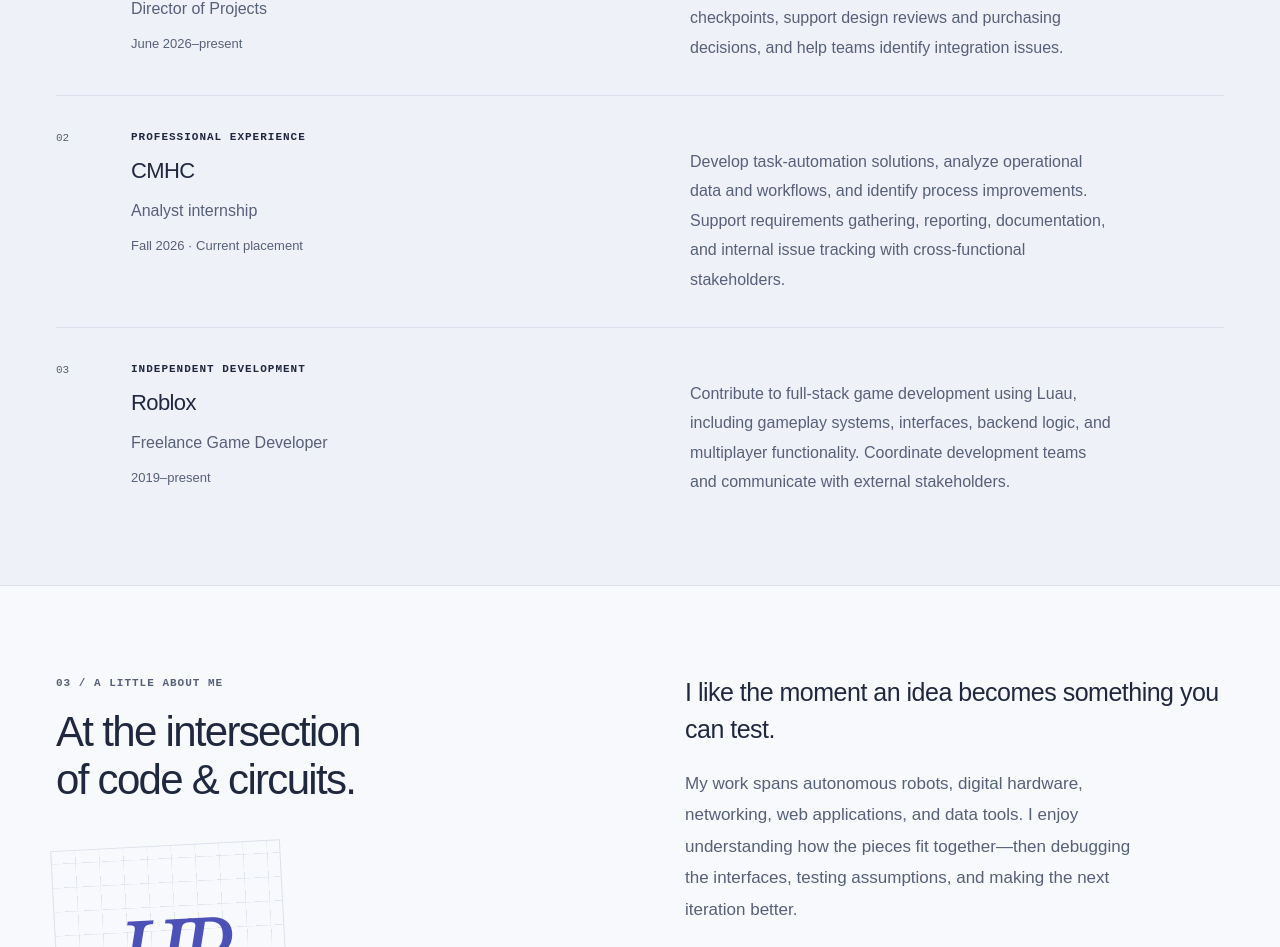
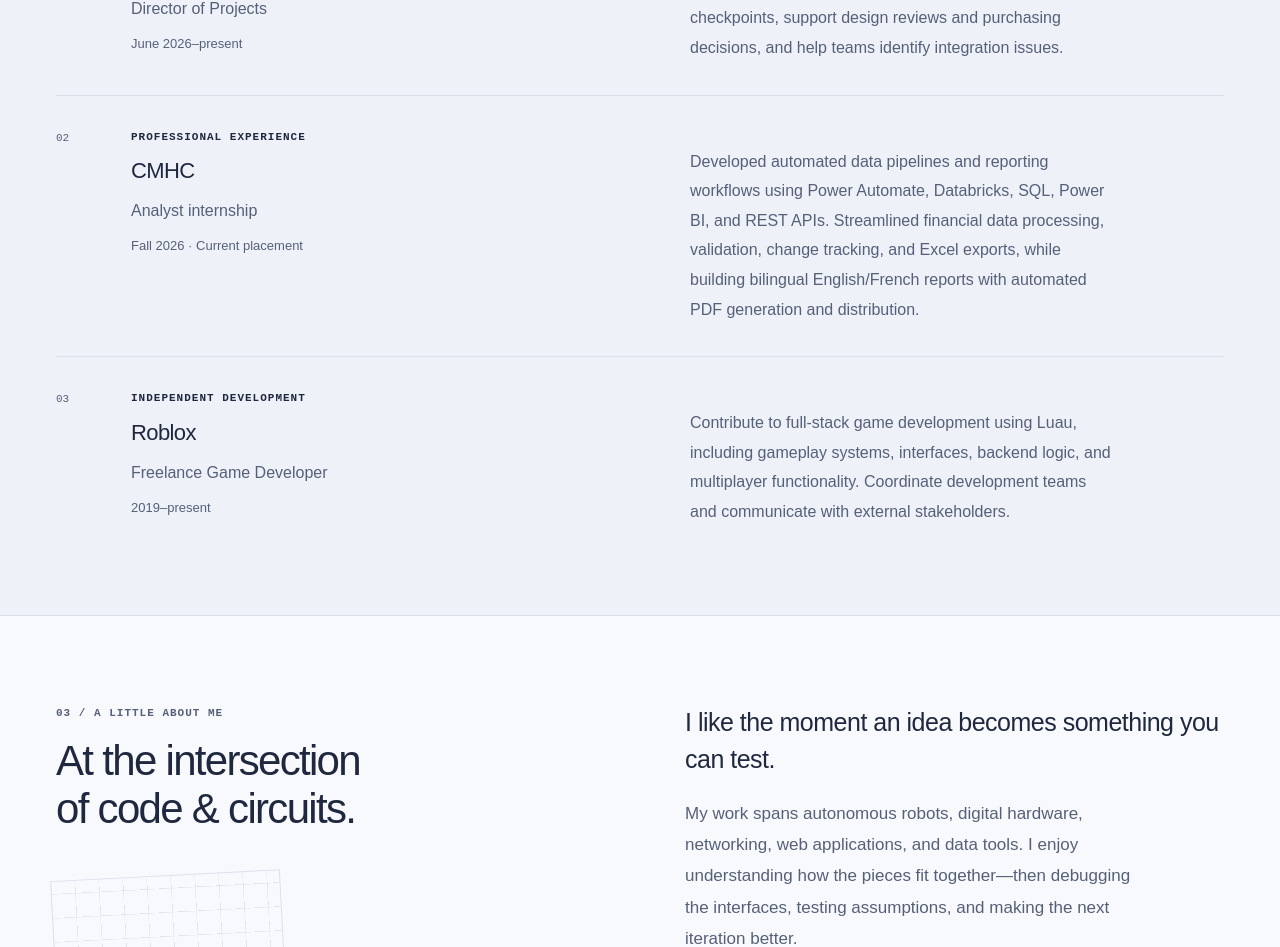
Before and after one commit to hanishPagadala/hanishPagadala.github.io, a React (Vite) app: page / in a window 1280 px wide. Shown: the part 4428-5375 px from the top of the page. Built offline with nearby package versions, Linux system fonts and the light colour scheme.

Commit message:
Updated CMHC Internship Summary

```diff
--- a/src/App.tsx
+++ b/src/App.tsx
@@ -94,7 +94,7 @@ function App() {
 
       <section className="experience-section" id="experience"><div className="section shell"><div className="section-heading"><div><p className="eyebrow">02 / EXPERIENCE</p><h2>Engineering, with people.</h2></div><p>Building systems also means connecting teams,<br />understanding workflows, and keeping work moving.</p></div>
         <div className="experience-row"><span className="experience-index">01</span><div><p className="eyebrow">ENGINEERING LEADERSHIP</p><h3>IEEE Concordia</h3><p>Director of Projects</p><span className="subtle">June 2026–present</span></div><div className="experience-description"><p>Coordinate embedded, electrical, mechanical, and software teams. Maintain project roadmaps and technical checkpoints, support design reviews and purchasing decisions, and help teams identify integration issues.</p></div></div>
-        <div className="experience-row"><span className="experience-index">02</span><div><p className="eyebrow">PROFESSIONAL EXPERIENCE</p><h3>CMHC</h3><p>Analyst internship</p><span className="subtle">Fall 2026 · Current placement</span></div><div className="experience-description"><p>Develop task-automation solutions, analyze operational data and workflows, and identify process improvements. Support requirements gathering, reporting, documentation, and internal issue tracking with cross-functional stakeholders.</p></div></div>
+        <div className="experience-row"><span className="experience-index">02</span><div><p className="eyebrow">PROFESSIONAL EXPERIENCE</p><h3>CMHC</h3><p>Analyst internship</p><span className="subtle">Fall 2026 · Current placement</span></div><div className="experience-description"><p>Developed automated data pipelines and reporting workflows using Power Automate, Databricks, SQL, Power BI, and REST APIs. Streamlined financial data processing, validation, change tracking, and Excel exports, while building bilingual English/French reports with automated PDF generation and distribution.</p></div></div>
         <div className="experience-row"><span className="experience-index">03</span><div><p className="eyebrow">INDEPENDENT DEVELOPMENT</p><h3>Roblox</h3><p>Freelance Game Developer</p><span className="subtle">2019–present</span></div><div className="experience-description"><p>Contribute to full-stack game development using Luau, including gameplay systems, interfaces, backend logic, and multiplayer functionality. Coordinate development teams and communicate with external stakeholders.</p></div></div>
       </div></section>
       <section className="section shell about-grid" id="about"><div><p className="eyebrow">03 / A LITTLE ABOUT ME</p><h2>At the intersection<br />of code & circuits.</h2><div className="about-mark" aria-label="Hanish Pagadala initials"><span>HP</span><small>ALWAYS EXPLORING / ALWAYS LEARNING</small></div><div className="education-note"><p className="eyebrow">CONCORDIA UNIVERSITY</p><p>BEng · Computer Engineering</p><span className="subtle">2023–2028 expected · Co-operative Education</span></div></div>
--- a/src/translations.ts
+++ b/src/translations.ts
@@ -9,7 +9,7 @@ export const french: Record<string, string> = {
   '02 / EXPERIENCE': '02 / EXPÉRIENCE', 'Engineering, with people.': 'Le génie, en équipe.', 'Building systems also means connecting teams,': 'Concevoir des systèmes, c’est aussi réunir les équipes,', 'understanding workflows, and keeping work moving.': 'comprendre les processus et faire avancer les projets.', 'ENGINEERING LEADERSHIP': 'LEADERSHIP TECHNIQUE', 'Director of Projects': 'Directeur des projets', 'June 2026–present': 'Juin 2026–aujourd’hui',
   'Coordinate embedded, electrical, mechanical, and software teams. Maintain project roadmaps and technical checkpoints, support design reviews and purchasing decisions, and help teams identify integration issues.': 'Coordonner les équipes en systèmes embarqués, en électricité, en mécanique et en logiciel. Tenir à jour les plans de projet et les jalons techniques, contribuer aux revues de conception et aux achats, et aider à repérer les problèmes d’intégration.',
   'PROFESSIONAL EXPERIENCE': 'EXPÉRIENCE PROFESSIONNELLE', 'CMHC': 'SCHL', 'Analyst internship': 'Stage en analyse', 'Fall 2026 · Current placement': 'Automne 2026 · Stage actuel',
-  'Develop task-automation solutions, analyze operational data and workflows, and identify process improvements. Support requirements gathering, reporting, documentation, and internal issue tracking with cross-functional stakeholders.': 'Développer des solutions d’automatisation, analyser les données opérationnelles et les processus, et repérer des améliorations. Contribuer à la collecte des besoins, aux rapports, à la documentation et au suivi des demandes avec différentes équipes.',
+  'Developed automated data pipelines and reporting workflows using Power Automate, Databricks, SQL, Power BI, and REST APIs. Streamlined financial data processing, validation, change tracking, and Excel exports, while building bilingual English/French reports with automated PDF generation and distribution.': 'Développement de pipelines de données et de processus de production de rapports automatisés avec Power Automate, Databricks, SQL, Power BI et des API REST. Optimisation du traitement des données financières, de la validation, du suivi des modifications et des exportations Excel, avec création de rapports bilingues anglais/français et automatisation de la génération et de la distribution de PDF.',
   'INDEPENDENT DEVELOPMENT': 'DÉVELOPPEMENT INDÉPENDANT', 'Freelance Game Developer': 'Développeur de jeux indépendant', '2019–present': '2019–aujourd’hui',
   'Contribute to full-stack game development using Luau, including gameplay systems, interfaces, backend logic, and multiplayer functionality. Coordinate development teams and communicate with external stakeholders.': 'Contribuer au développement de jeux avec Luau : mécanique de jeu, interfaces, logique serveur et fonctions multijoueurs. Coordonner les équipes de développement et communiquer avec les partenaires externes.',
   '03 / A LITTLE ABOUT ME': '03 / À PROPOS DE MOI', 'At the intersection': 'À la rencontre', 'of code & circuits.': 'du code et des circuits.', 'Hanish Pagadala initials': 'Initiales de Hanish Pagadala', 'ALWAYS EXPLORING / ALWAYS LEARNING': 'TOUJOURS EXPLORER / TOUJOURS APPRENDRE', 'CONCORDIA UNIVERSITY': 'UNIVERSITÉ CONCORDIA', 'BEng · Computer Engineering': 'B. Ing. · Génie informatique', '2023–2028 expected · Co-operative Education': '2023–2028 (prévu) · Formation coopérative',
```
